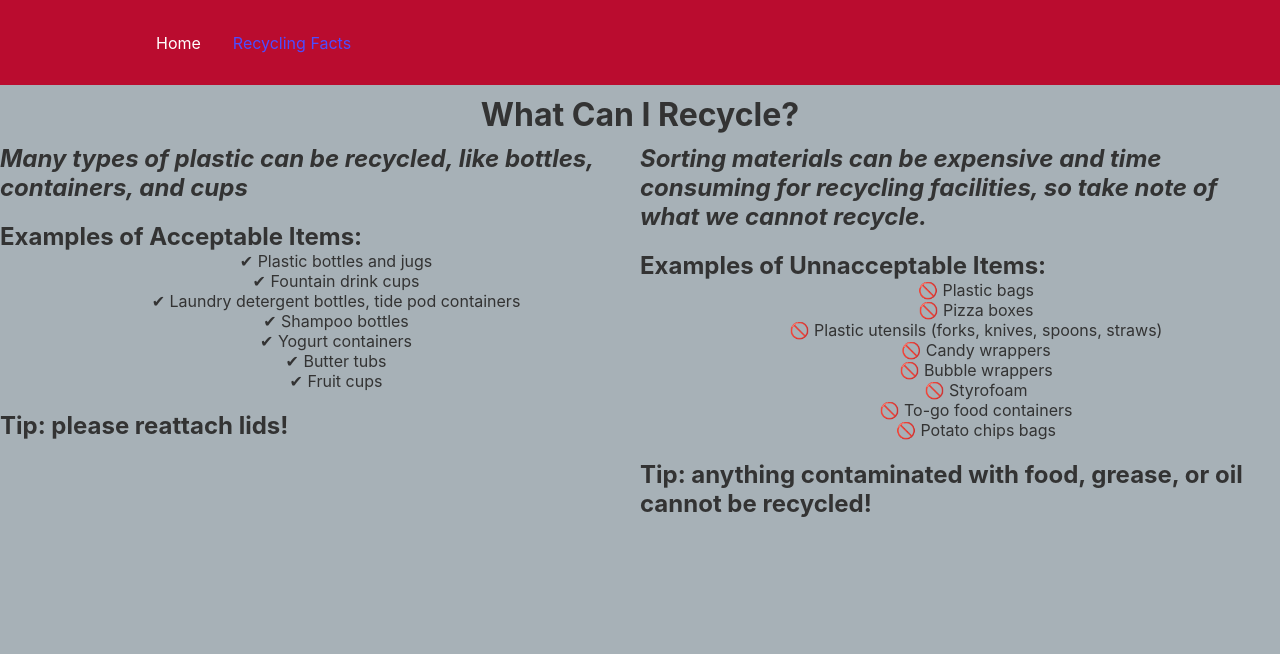
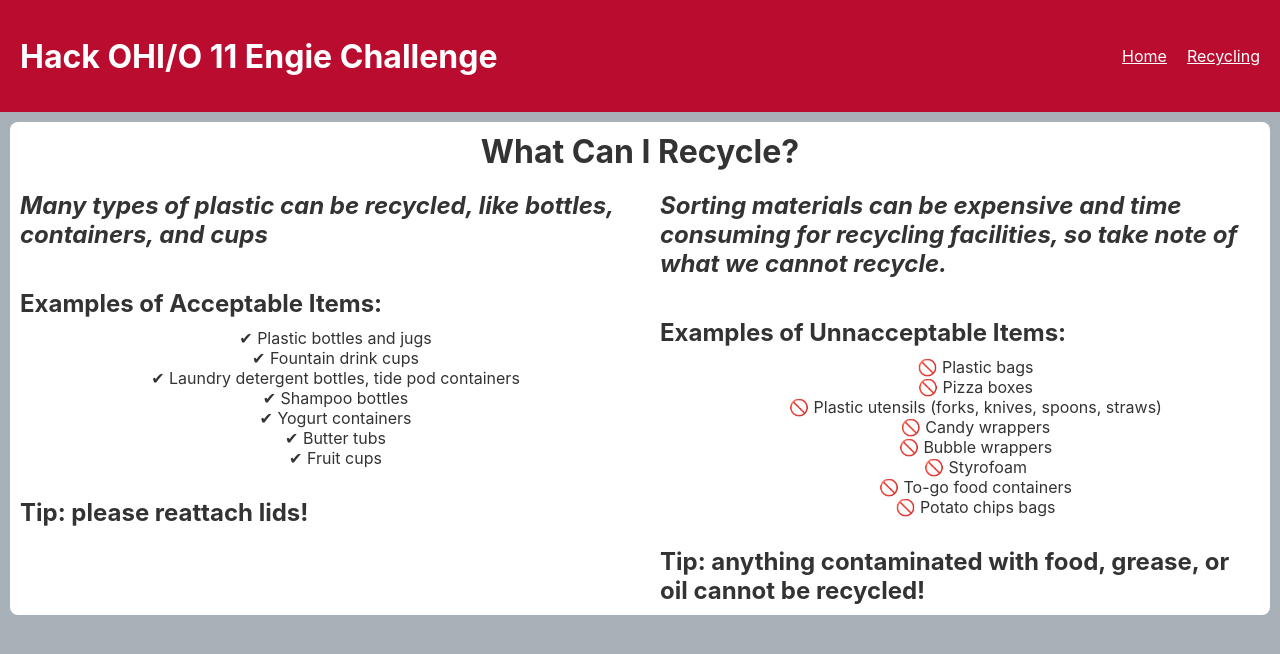
Before and after one commit to suterj12/hackohioengiechallenge, a React (Create React App) app in the folder hackproject/: page /recycling in a window 1280 px wide. Shown: the top 654 px of the page. Built offline with nearby package versions, Linux system fonts and the light colour scheme.

Commit message:
redefine header

```diff
--- a/hackproject/src/App.css
+++ b/hackproject/src/App.css
@@ -54,6 +54,7 @@ a {
 
 .column {
   display: grid;
+  grid-gap: 20px;
   grid-template-columns: 1fr 1fr;
 }
 
@@ -67,17 +68,19 @@ h1, p {
   padding: 10px;
 }
 
-h2{
+.recycling h2 {
   font-size: 4vh;
+  padding: 10px;
   text-align: left;
 }
 
-h3{
+.recycling h3 {
+  padding: 10px;
   font-size: 3vh;
   text-align: left;
 }
 
-p {
+.recycling p {
   padding: 10px;
   font-size: 2vh;
 }
@@ -87,3 +90,14 @@ ul.recycleList {
   font-size: 2vh;
   text-indent: 5%;
 }
+
+.navbar {
+  display: flex;
+  justify-content: center;
+  padding: 10px;
+}
+
+.navbar a {
+  color: #fff;
+  padding: 10px;
+}
--- a/hackproject/src/App.js
+++ b/hackproject/src/App.js
@@ -1,6 +1,6 @@
 import React from 'react';
 import './App.css';
-import Navbar from './components/Navbar';
+import Header from './components/Header';
 import { BrowserRouter as Router, Routes, Route }
     from 'react-router-dom';
 import Home from './pages';
@@ -9,7 +9,7 @@ import Recycling from './pages/recycling';
 function App() {
     return (
         <Router>
-            <Navbar />
+            <Header />
             <Routes>
                 <Route path='/index' element={<Home />} />
                 <Route path='/recycling' element={<Recycling />} />
--- /dev/null
+++ b/hackproject/src/components/Header/index.js
@@ -0,0 +1,18 @@
+import React from "react";
+import { Link } from "react-router-dom";
+
+const Header = () => {
+    return (
+        <header>
+        <div id="header">
+            <h1>Hack OHI/O 11 Engie Challenge</h1>
+            <div class="navbar">
+                <Link to="/index">Home</Link>
+                <Link to="/recycling">Recycling</Link>
+            </div>
+        </div>
+    </header>
+    );
+};
+
+export default Header;
--- a/hackproject/src/components/Navbar/NavbarElements.js
+++ /dev/null
@@ -1,38 +0,0 @@
-import { NavLink as Link } from "react-router-dom";
-import styled from "styled-components";
-
-export const Nav = styled.nav`
-background: #BA0C2F;
-height: 85px;
-display: flex;
-justify-content: space-between;
-padding: 0.2rem calc((100vw - 1000px) / 2);
-z-index: 12;
-`;
-
-export const NavLink = styled(Link)`
-color: #fff;
-display: flex;
-align-items: center;
-text-decoration: none;
-padding: 0 1rem;
-height: 100%;
-cursor: pointer;
-&.active {
-	color: #4d4dff;
-}
-`;
-
-export const NavMenu = styled.div`
-display: flex;
-align-items: center;
-margin-right: -24px;
-/* Second Nav */
-/* margin-right: 24px; */
-/* Third Nav */
-/* width: 100vw;
-white-space: nowrap; */
-@media screen and (max-width: 768px) {
-	display: none;
-}
-`;
--- a/hackproject/src/components/Navbar/index.js
+++ /dev/null
@@ -1,22 +0,0 @@
-import React from "react";
-import { Nav, NavLink, NavMenu }
-    from "./NavbarElements";
-
-const Navbar = () => {
-    return (
-        <>
-            <Nav>
-                <NavMenu>
-                    <NavLink to="/index" activeStyle>
-                        Home
-                    </NavLink>
-                    <NavLink to="/recycling" activeStyle>
-                        Recycling Facts
-                    </NavLink>
-                </NavMenu>
-            </Nav>
-        </>
-    );
-};
-
-export default Navbar;
--- a/hackproject/src/pages/recycling.js
+++ b/hackproject/src/pages/recycling.js
@@ -2,7 +2,7 @@ import React from 'react';
 
 const Recycling = () => {
     return (
-        <div>
+        <div class="content-holder recycling">
         <h1>What Can I Recycle?</h1>
         <div class = "column">
           <div>
```
